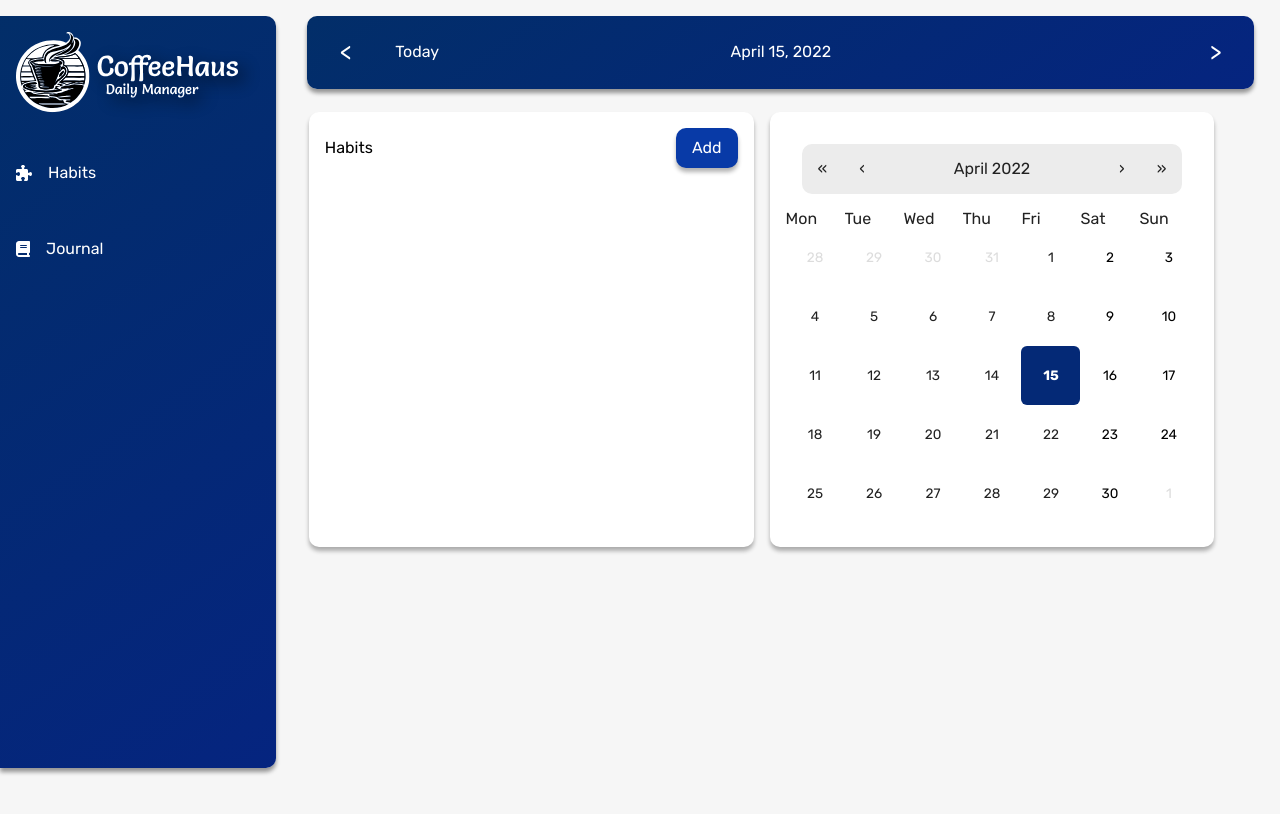
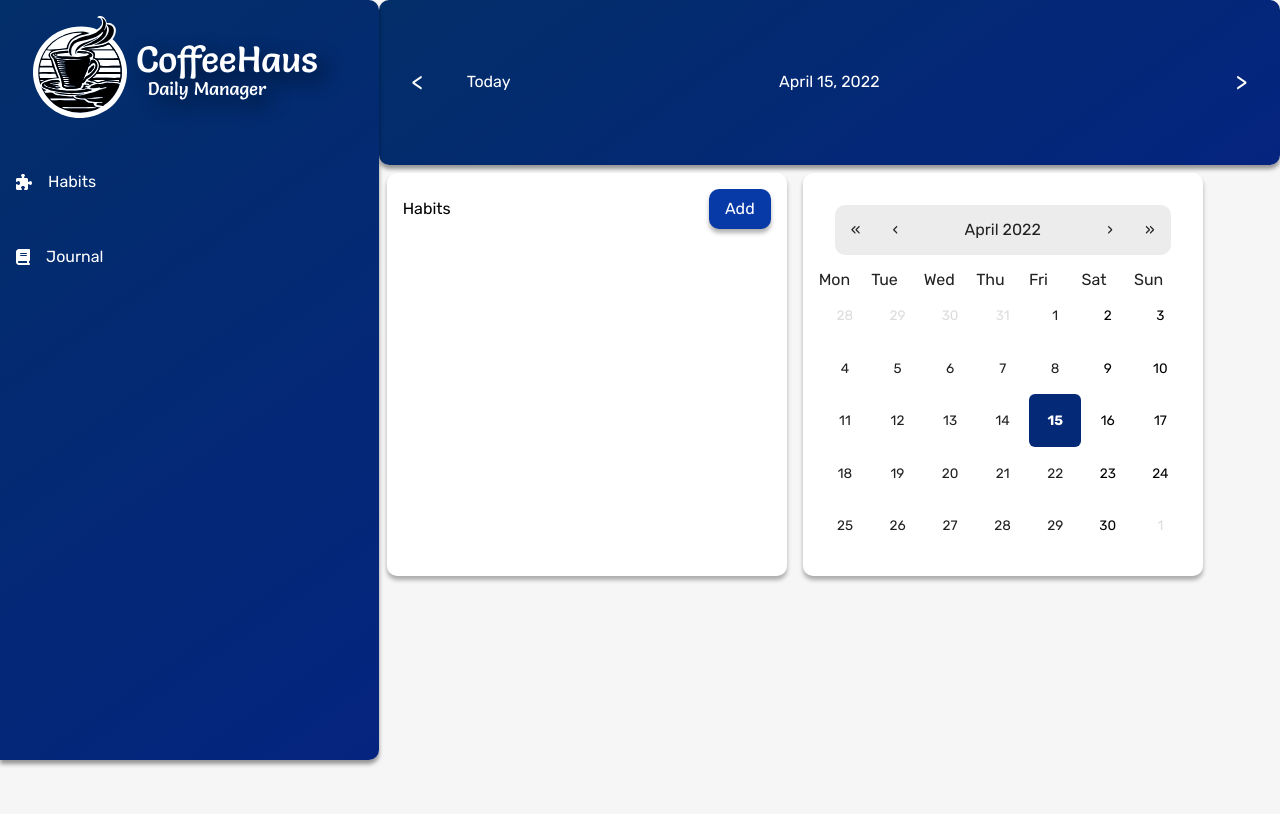
Before and after one commit to Jrwolf99/Coffee-Haus, a React (Create React App) app: page / in a window 1280 px wide. Built offline with nearby package versions, Linux system fonts and the light colour scheme.

Commit message:
made to be a grid

```diff
--- a/src/components/App.jsx
+++ b/src/components/App.jsx
@@ -16,19 +16,16 @@ import JournalPage from "./JournalPage/JournalPage";
 import { useDates } from "../hooks/useDates";
 
 const StyledApp = styled.div`
-/* display: grid;
+display: grid;
 grid-template: "sidenav datenav datenav"
                 "sidenav workspace workspace"
-                "sidenav workspace workspace"; */
+                "sidenav workspace workspace";
 `;
 
 
 const StyledWorkspace = styled.div`
-    width: 72vw;
-    height: 80vh;
-    position: absolute;
-    top: 13vh;
-    left: 23.5vw;
+  grid-area: workspace;
+  width: 65vw;
 `;
 
 
--- a/src/components/DateNav/DateNav.jsx
+++ b/src/components/DateNav/DateNav.jsx
@@ -6,11 +6,9 @@ import styled from "styled-components"
 import { StyledTodayDateNavBtn, StyledWhiteButton } from "../StyledComponents/Buttons";
 
 const StyledDateNav = styled.div`
-  width: 74vw;
   padding: 1em;
-  position: absolute;
-  top: 2vh;
-  right: 2vw;
+  grid-area: datenav;
+  width: 100%;
   display: flex;
   justify-content: space-between;
   align-items: center;
--- a/src/components/SideNav/SideNav.jsx
+++ b/src/components/SideNav/SideNav.jsx
@@ -15,14 +15,14 @@ import { faBook } from "@fortawesome/free-solid-svg-icons";
 import { useWindowSize } from "../../hooks/useWindowSize"
 
 //components
-import { StyledTodayBtn, StyledWhiteButton } from "../StyledComponents/Buttons";
+import { StyledTodayBtn } from "../StyledComponents/Buttons";
 
 
 
 const StyledSideNav = styled.div`
-  width: 21.6vw;
-  height: 94vh;
-  margin-top: 2vh;
+  grid-area: sidenav;
+  height: 95vh;
+
   border-radius: 0 10px 10px 0;
   background: var(--gradient-blue);
   color: white;
```
